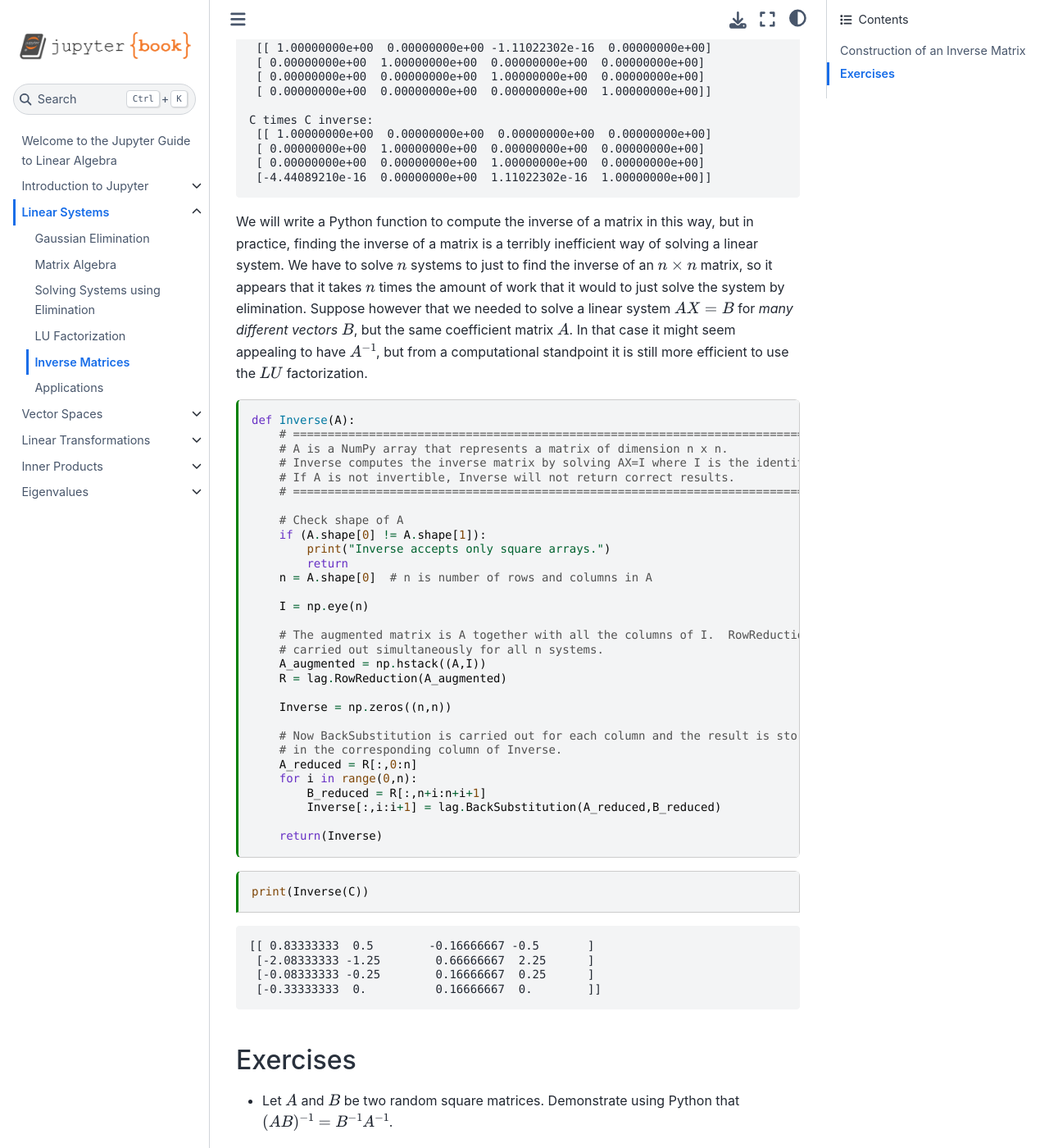
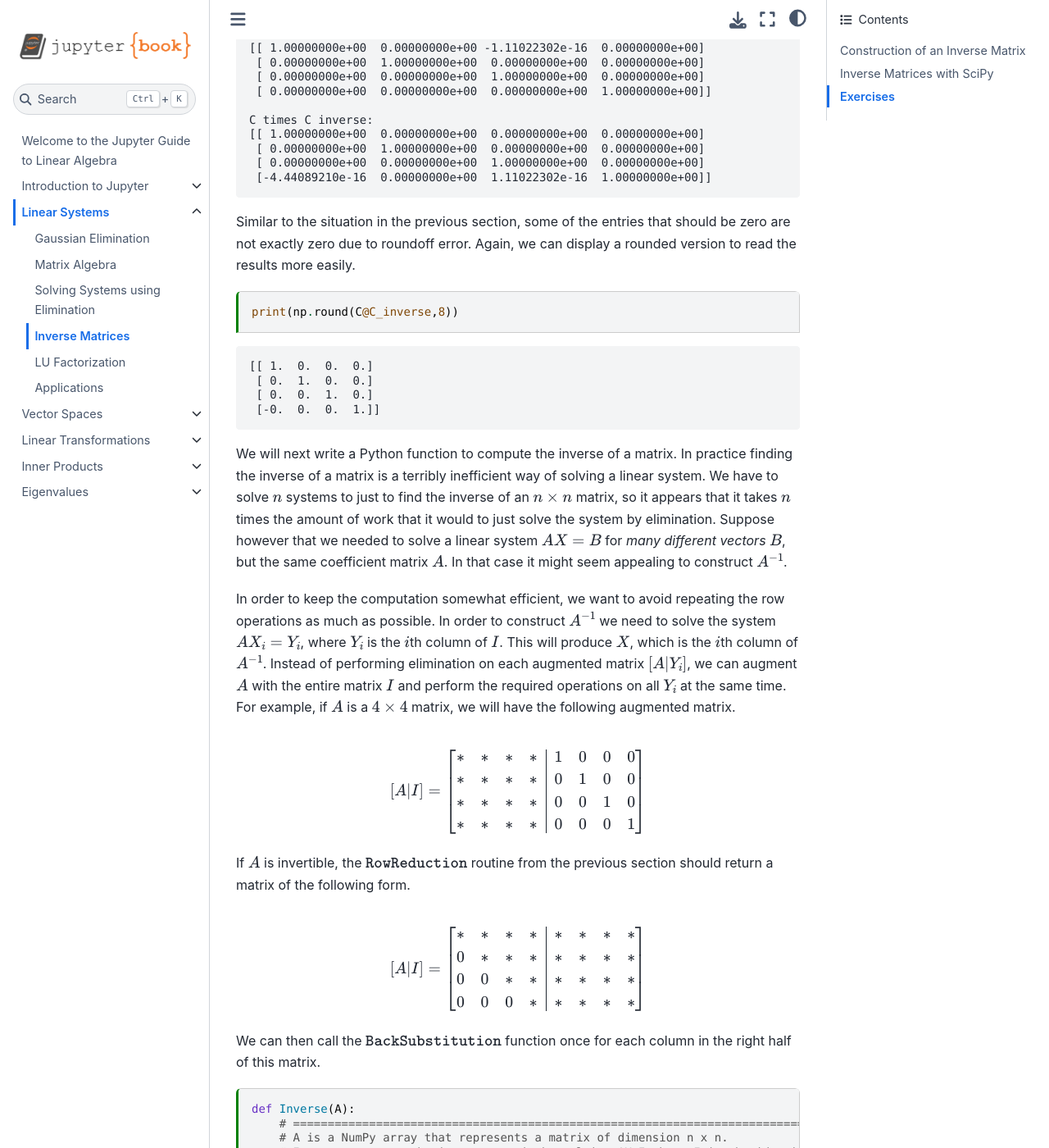
Before and after one commit to bvanderlei/jupyter-guide-to-linear-algebra, a Jupyter Book: the page built from Inverse_Matrices.ipynb, in a window 1280 px wide and 1400 px high, scrolled down 2870 px. Shown: the whole window at 82% size. Built offline with Jupyter Book 1.0.4 settings and Sphinx 7.4.7 and the Sphinx Book theme 1.1.4, drawn with Linux system fonts in a browser that asks for light colours; some of the changed text lies outside the part shown.

Commit message:
Chapter 1 reorganization

```diff
--- a/_toc.yml
+++ b/_toc.yml
@@ -8,8 +8,8 @@
     - file: Gaussian_Elimination
     - file: Matrix_Algebra
     - file: Solving_Systems
+    - file: Inverse_Matrices
     - file: LU_Factorization
-    - file: Inverse_Matrices
     - file: Applications
 - file: Vector_Spaces
   sections:
--- a/laguide.py
+++ b/laguide.py
@@ -213,7 +213,10 @@
         X[i] = Y[i]
         for j in range(i+1,m):
             X[i] -= U[i][j]*X[j]
-        X[i] /= U[i][i]
+        if (U[i][i] != 0):
+            X[i] /= U[i][i]
+        else:
+            print("Zero entry found in U pivot position",i,".")
     return X
 
 def RowReduction(A):
```
Also changed, not shown: Inverse_Matrices.ipynb, LU_Factorization.ipynb, Solving_Systems.ipynb.
